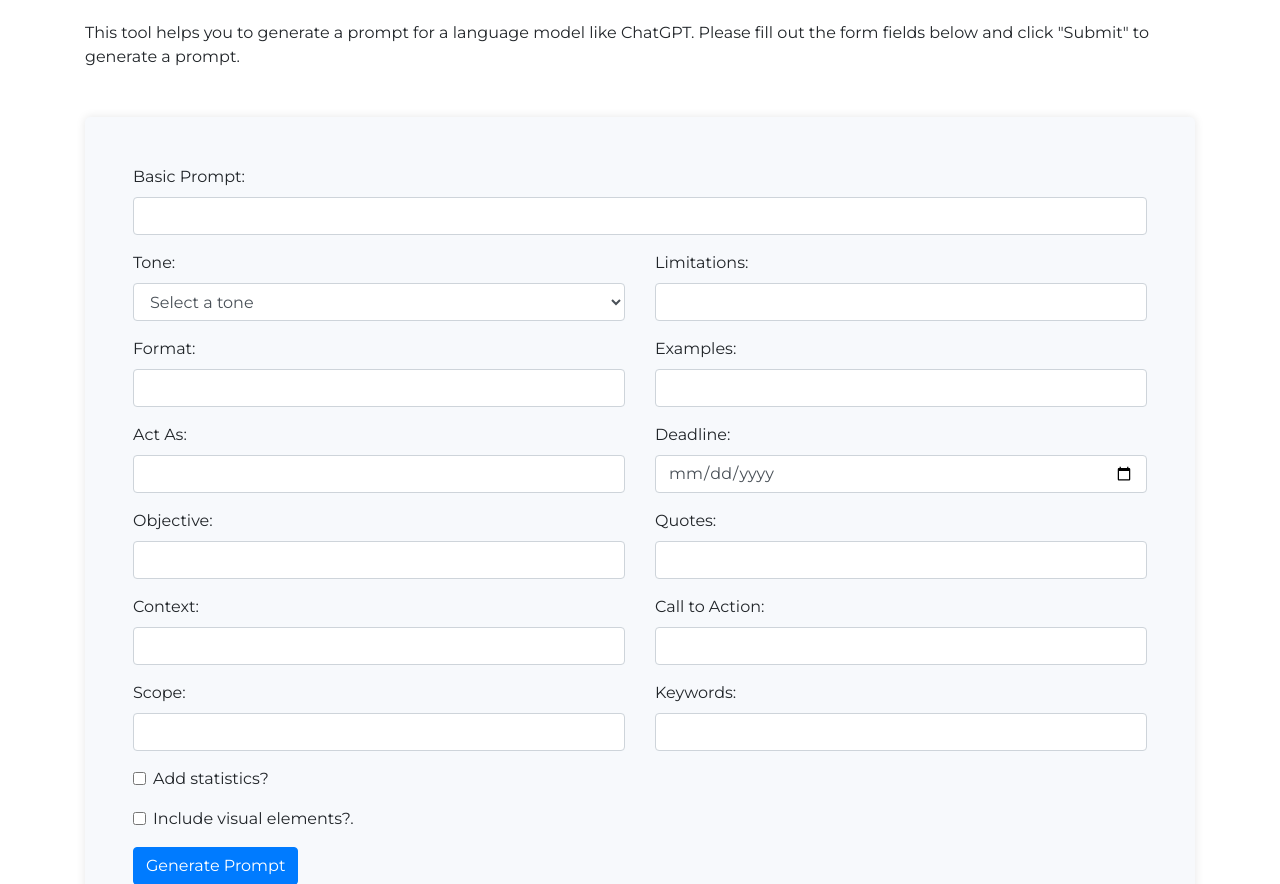
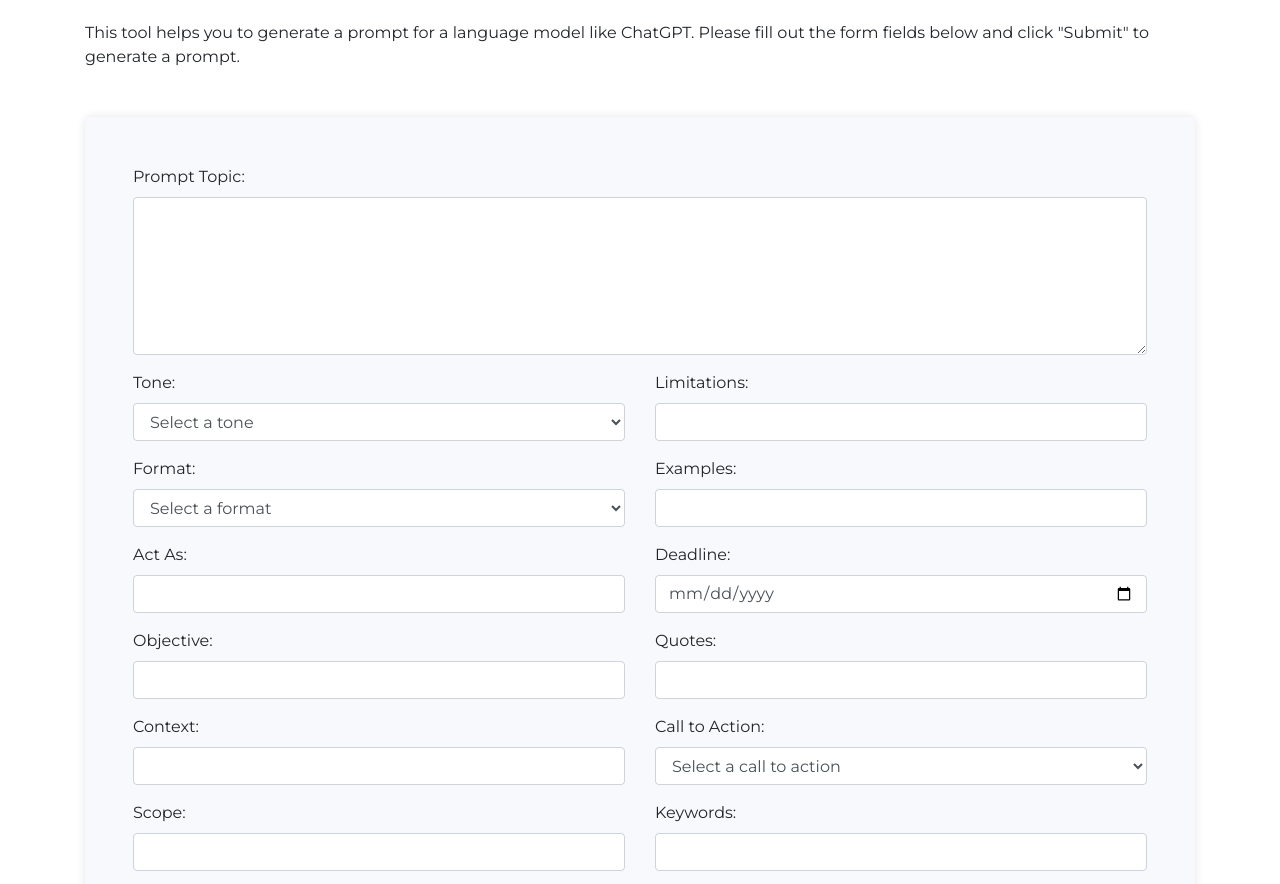
Before and after one commit to avrumy40/chatgpt-prompt-builder, a plain HTML site: page index.html in a window 1280 px wide. Shown: the part 75-959 px from the top of the page. Drawn offline with nearby package versions, Linux system fonts and the light colour scheme.

Commit message:
Update index.html

```diff
--- a/index.html
+++ b/index.html
@@ -38,9 +38,10 @@
         <div class="row">
             <div class="col-12">
                <div class="form-group">
-                    <label for="promptTopic">Basic Prompt:</label>
-                    <input type="text" class="form-control" id="promptTopic" required>
+                <label for="promptTopic">Prompt Topic:</label>
+                <textarea class="form-control" id="promptTopic" rows="6"></textarea>
             </div>
+
             </div>
         </div>
         <div class="row">
@@ -64,7 +65,24 @@
 </div>
         <div class="form-group">
     <label for="format">Format:</label>
-            <input type="text" class="form-control" id="format" name="format">
+    <select class="form-control" id="format">
+        <option value="">Select a format</option>
+        <option value="essay">Essay</option>
+        <option value="bullet-points">Bullet Points</option>
+        <option value="outline">Outline</option>
+        <option value="dialogue">Dialogue</option>
+        <option value="case-study">Case Study</option>
+        <option value="presentation">Presentation</option>
+        <option value="report">Report</option>
+        <option value="interview">Interview</option>
+        <option value="storytelling">Storytelling</option>
+        <option value="newsletter">Newsletter</option>
+        <option value="infographic">Infographic</option>
+        <option value="proposal">Proposal</option>
+        <option value="script">Script</option>
+        <option value="research-paper">Research Paper</option>
+        <option value="guide">Guide</option>
+    </select>
 </div>
         <div class="form-group">
             <label for="actAs">Act As:</label>
@@ -115,7 +133,23 @@
 
         <div class="form-group">
     <label for="callToAction">Call to Action:</label>
-            <input type="text" class="form-control" id="callToAction">
+    <select class="form-control" id="callToAction">
+        <option value="">Select a call to action</option>
+        <option value="Subscribe now">Subscribe now</option>
+        <option value="Get started today">Get started today</option>
+        <option value="Learn more">Learn more</option>
+        <option value="Sign up for free">Sign up for free</option>
+        <option value="Contact us">Contact us</option>
+        <option value="Shop now">Shop now</option>
+        <option value="Request a quote">Request a quote</option>
+        <option value="Join us">Join us</option>
+        <option value="Explore now">Explore now</option>
+        <option value="Take the quiz">Take the quiz</option>
+        <option value="Download now">Download now</option>
+        <option value="Get a demo">Get a demo</option>
+        <option value="Read more">Read more</option>
+        <option value="Donate now">Donate now</option>
+    </select>
 </div>
         <div class="form-group">
             <label for="keywords">Keywords:</label>
```
Lines whose indentation alone changed are shown as unchanged.
